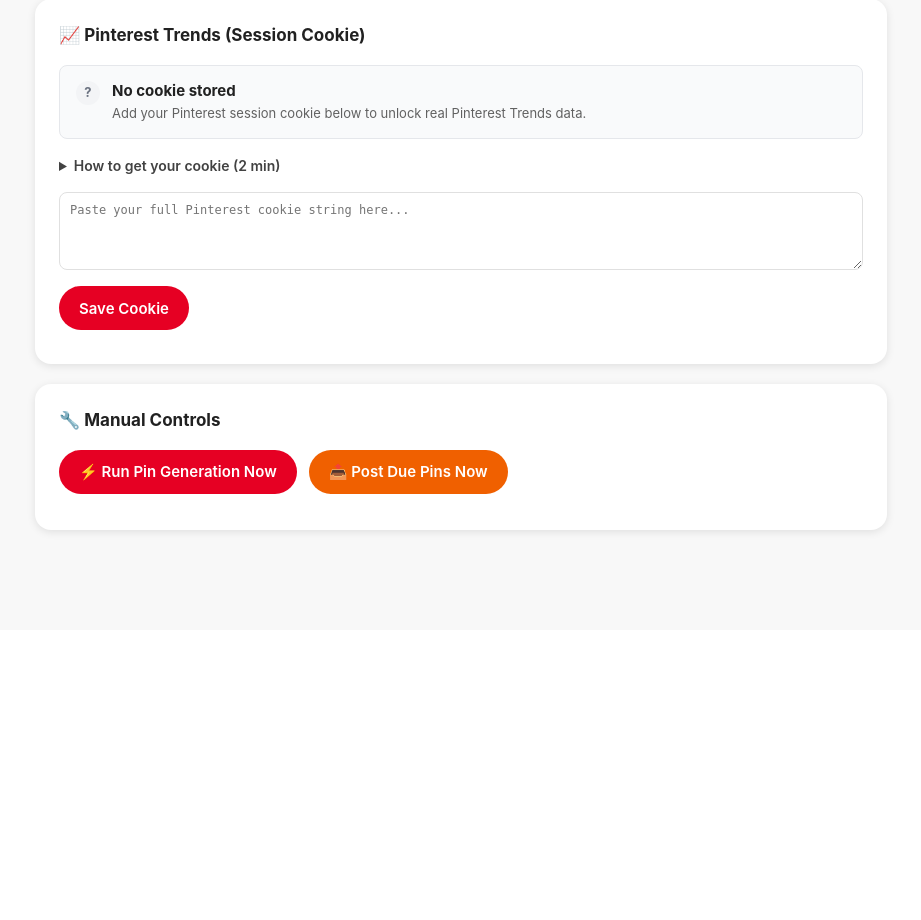
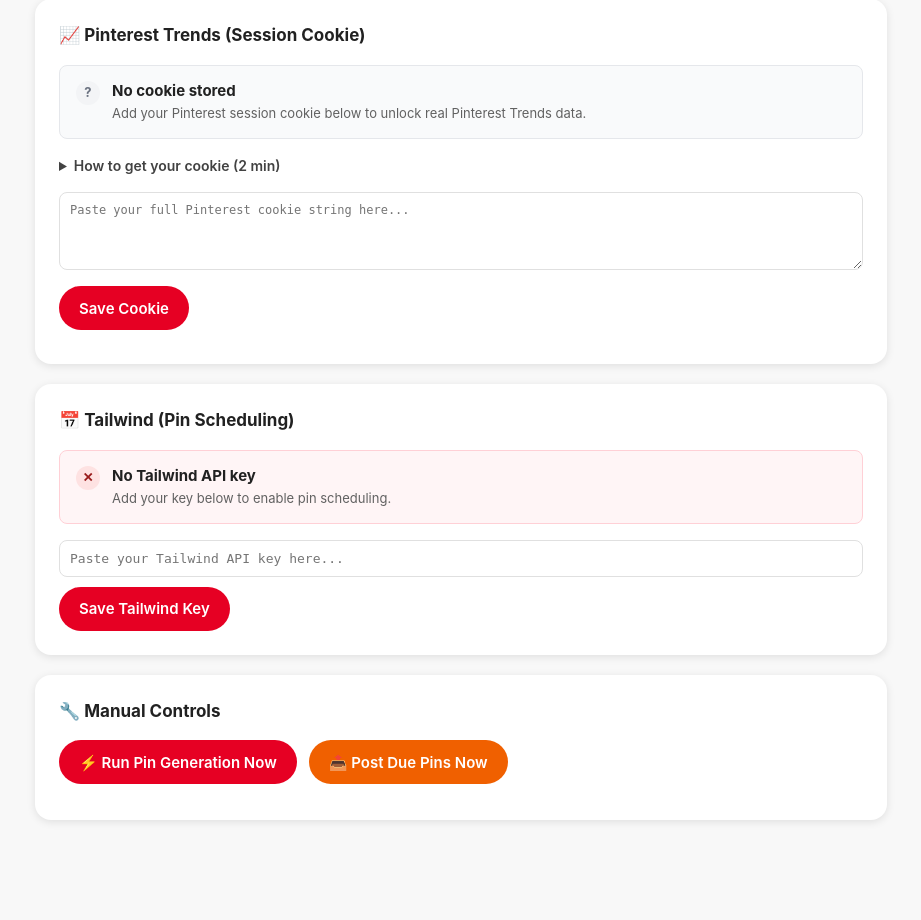
Before and after one commit to Zmoneyy/pinterest-automation, a Flask app: page /setup in a window 1280 px wide. Shown: the part 1322-2242 px from the top of the page, without its empty margins (179-1100 px from the left). Before the commit the page ends 1857 px from the top, so only its background shows below. Run offline with Flask 3, Linux system fonts and the light colour scheme; the visitor is signed in with stand-in values (Sample User, id 1); some libraries are stand-ins or nearby versions.

Commit message:
Add Tailwind API key field to Setup page
Co-Authored-By: Claude Sonnet 4.6 <noreply@anthropic.com>

```diff
--- a/app/routes.py
+++ b/app/routes.py
@@ -1133,6 +1133,11 @@ def setup():
     from config import Config
     config_board_ids = set(Config.PINTEREST_BOARDS.values())
 
+    tailwind_key = Setting.get("tailwind_api_key", "") or Config.TAILWIND_API_KEY
+    tailwind_configured = bool(tailwind_key)
+    # Show only last 6 chars for security
+    tailwind_key_masked = ("•" * (len(tailwind_key) - 6) + tailwind_key[-6:]) if len(tailwind_key) > 6 else tailwind_key
+
     return render_template(
         "setup.html",
         config_status=config_status,
@@ -1143,6 +1148,8 @@ def setup():
         cookie_status=cookie_status,
         stored_cookie=stored_cookie,
         config_board_ids=config_board_ids,
+        tailwind_configured=tailwind_configured,
+        tailwind_key_masked=tailwind_key_masked,
     )
 
 
@@ -1155,6 +1162,19 @@ def save_pinterest_cookie():
     if cookie:
         Setting.set("pinterest_session_cookie", cookie)
         logger.info("Pinterest session cookie updated.")
+    return redirect(url_for("main.setup"))
+
+
+# ── Tailwind API key ──────────────────────────────────────────────────────
+
+@bp.route("/setup/tailwind-key", methods=["POST"])
+@login_required
+def save_tailwind_key():
+    key = request.form.get("tailwind_api_key", "").strip()
+    # Don't overwrite with masked placeholder
+    if key and not set(key).issubset({"•"}):
+        Setting.set("tailwind_api_key", key)
+        logger.info("Tailwind API key updated.")
     return redirect(url_for("main.setup"))
 
 
--- a/config.py
+++ b/config.py
@@ -37,6 +37,7 @@ class Config:
     OPENAI_API_KEY    = os.environ.get("OPENAI_API_KEY", "")
     BLOTATO_API_KEY    = os.environ.get("BLOTATO_API_KEY", "")
     BLOTATO_ACCOUNT_ID = os.environ.get("BLOTATO_ACCOUNT_ID", "5694")
+    TAILWIND_API_KEY   = os.environ.get("TAILWIND_API_KEY", "")
 
     PINTEREST_BOARDS = {
         "Beauty Finds & Skincare":              os.environ.get("PINTEREST_BOARD_BEAUTY",           "1140044161863463132"),
--- a/templates/setup.html
+++ b/templates/setup.html
@@ -439,6 +439,42 @@
 </div>
 
 
+{# ── Tailwind API Key ── #}
+<div class="setup-section">
+  <h2>📅 Tailwind (Pin Scheduling)</h2>
+
+  {% if tailwind_configured %}
+    <div class="check-item ok" style="margin-bottom:16px;">
+      <div class="check-icon" style="background:#d1fae5;color:#065f46;">✓</div>
+      <div>
+        <strong>Tailwind API key is set</strong>
+        <div style="font-size:13px;color:var(--gray-600);margin-top:2px;">Pins will be scheduled via Tailwind.</div>
+      </div>
+    </div>
+  {% else %}
+    <div class="check-item bad" style="margin-bottom:16px;">
+      <div class="check-icon" style="background:#fee2e2;color:#991b1b;">✕</div>
+      <div>
+        <strong>No Tailwind API key</strong>
+        <div style="font-size:13px;color:var(--gray-600);margin-top:2px;">Add your key below to enable pin scheduling.</div>
+      </div>
+    </div>
+  {% endif %}
+
+  <form method="POST" action="{{ url_for('main.save_tailwind_key') }}">
+    <input
+      type="text"
+      name="tailwind_api_key"
+      placeholder="Paste your Tailwind API key here..."
+      value="{{ tailwind_key_masked }}"
+      style="width:100%;font-family:monospace;font-size:13px;padding:10px;border:1.5px solid var(--gray-200);border-radius:8px;box-sizing:border-box;"
+    >
+    <div style="margin-top:10px;">
+      <button type="submit" class="btn btn-red">Save Tailwind Key</button>
+    </div>
+  </form>
+</div>
+
 {# ── Manual controls ── #}
 <div class="setup-section">
   <h2>🔧 Manual Controls</h2>
```
